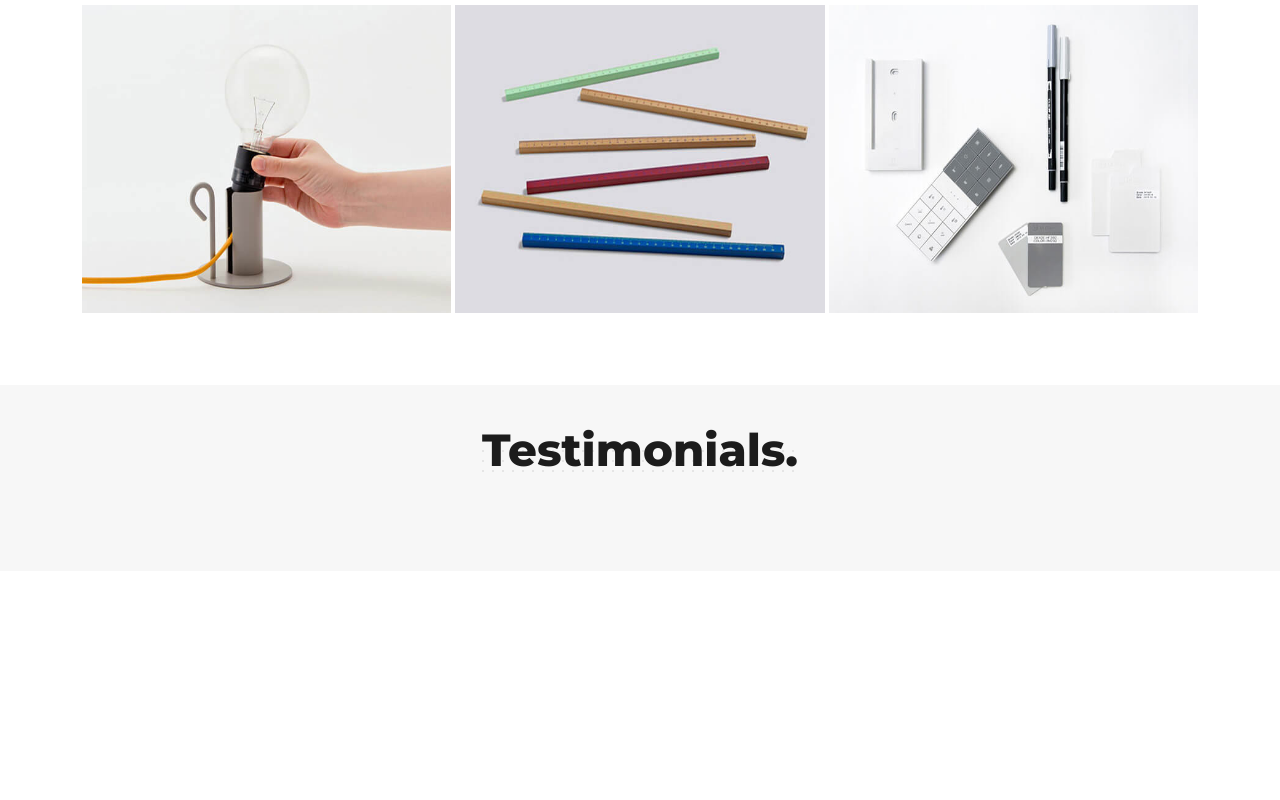
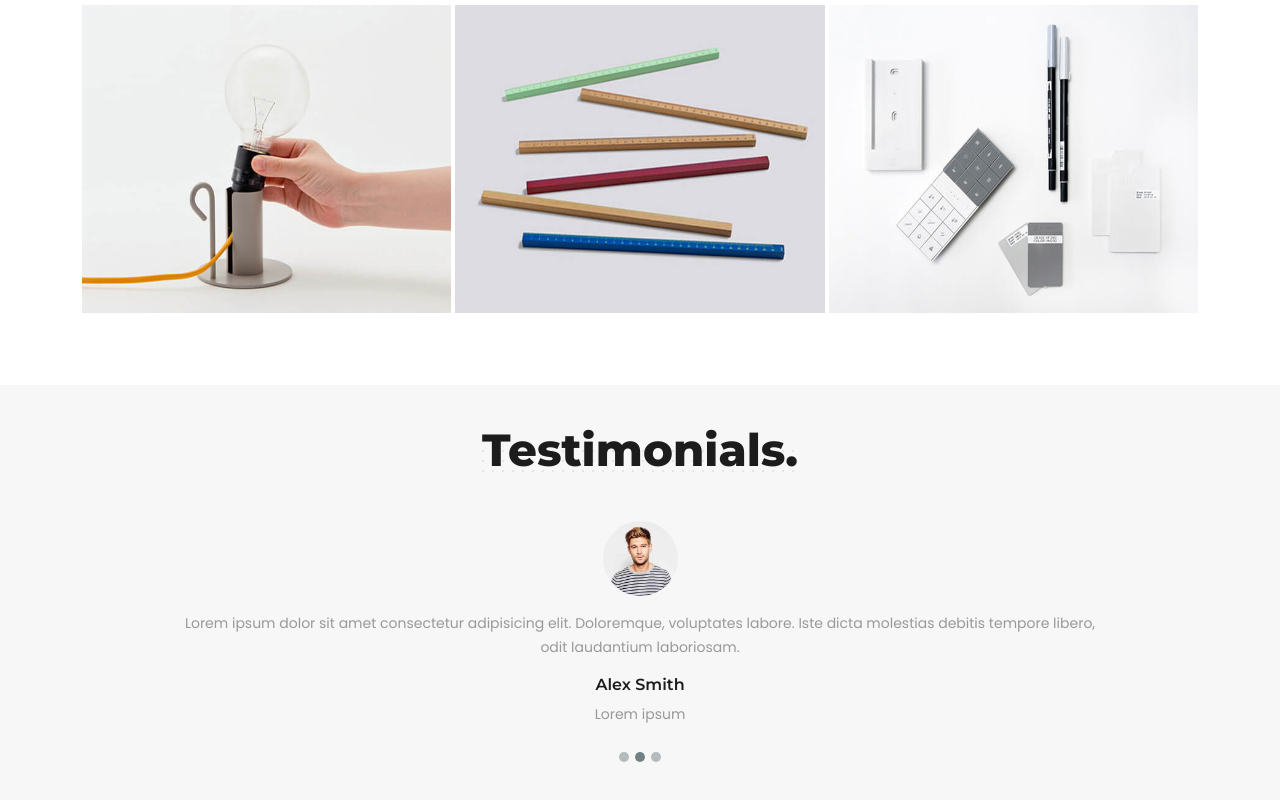
Before and after one commit to EslamSad3/Route-Test, a plain HTML site: page index.html in a window 1280 px wide. Shown: the part 2844-3644 px from the top of the page. Before the commit the page ends 3415 px from the top, so only its background shows below. Drawn offline with nearby package versions, Linux system fonts and the light colour scheme.

Commit message:
carousel

```diff
--- a/index.html
+++ b/index.html
@@ -990,6 +990,93 @@
         <div class="d-flex justify-content-center align-items-center mb-5">
           <h3 class="section-header">Testimonials.</h3>
         </div>
+        <div class="container">
+          <div class="row justify-content-center">
+            <div class="col-md-10">
+              <div class="testimonial-item text-center">
+                <div
+                  id="carouselExampleIndicators"
+                  class="carousel slide"
+                  data-bs-ride="carousel"
+                  data-interval="1500"
+                >
+                  <div class="carousel-inner">
+                    <div class="carousel-item active">
+                      <img
+                        src="imgs/1_New1.jpg"
+                        alt="imgs/1_New1.jpg"
+                        class="rounded-circle"
+                      />
+                      <p>
+                        Lorem ipsum dolor sit amet consectetur adipisicing elit.
+                        Doloremque, voluptates labore. Iste dicta molestias
+                        debitis tempore libero, odit laudantium laboriosam.
+                      </p>
+                      <div>
+                        <h5>Alex Smith</h5>
+                        <p>Lorem ipsum</p>
+                      </div>
+                    </div>
+                    <div class="carousel-item">
+                      <img
+                        src="imgs/1_New1.jpg"
+                        alt="imgs/1_New1.jpg"
+                        class="rounded-circle"
+                      />
+                      <p>
+                        Lorem ipsum dolor sit amet consectetur adipisicing elit.
+                        Doloremque, voluptates labore. Iste dicta molestias
+                        debitis tempore libero, odit laudantium laboriosam.
+                      </p>
+                      <div>
+                        <h5>Alex Smith</h5>
+                        <p>Lorem ipsum</p>
+                      </div>
+                    </div>
+                    <div class="carousel-item">
+                      <img
+                        src="imgs/1_New1.jpg"
+                        alt="imgs/1_New1.jpg"
+                        class="rounded-circle"
+                      />
+                      <p>
+                        Lorem ipsum dolor sit amet consectetur adipisicing elit.
+                        Doloremque, voluptates labore. Iste dicta molestias
+                        debitis tempore libero, odit laudantium laboriosam.
+                      </p>
+                      <div>
+                        <h5>Alex Smith</h5>
+                        <p>Lorem ipsum</p>
+                      </div>
+                    </div>
+                  </div>
+                  <div class="carousel-indicators position-static">
+                    <button
+                      type="button"
+                      data-bs-target="#carouselExampleIndicators"
+                      data-bs-slide-to="0"
+                      class="active"
+                      aria-current="true"
+                      aria-label="Slide 1"
+                    ></button>
+                    <button
+                      type="button"
+                      data-bs-target="#carouselExampleIndicators"
+                      data-bs-slide-to="1"
+                      aria-label="Slide 2"
+                    ></button>
+                    <button
+                      type="button"
+                      data-bs-target="#carouselExampleIndicators"
+                      data-bs-slide-to="2"
+                      aria-label="Slide 3"
+                    ></button>
+                  </div>
+                </div>
+              </div>
+            </div>
+          </div>
+        </div>
       </section>
       <!-- End Testimonials -->
 
--- a/main.css
+++ b/main.css
@@ -362,3 +362,31 @@ figcaption h6 {
   background-color: var(--light-gray-bg);
   padding: 50px 30px;
 }
+
+.testimonial-item img {
+  width: 75px;
+  height: 75px;
+  margin-bottom: 15px;
+}
+
+.testimonial-item p {
+  font-family: var(--font-poppins);
+  font-weight: 400;
+  font-size: 14px;
+  line-height: 24px;
+  color: var(--light-gray);
+}
+
+.testimonial-item h5 {
+  font-family: var(--font-montserrat);
+  font-weight: 600;
+  font-size: 16px;
+  color: var(--main-color);
+}
+
+.carousel-indicators [data-bs-target] {
+  width: 10px;
+  height: 10px;
+  border-radius: 50%;
+  background-color: var(--dark-gray);
+}
```
